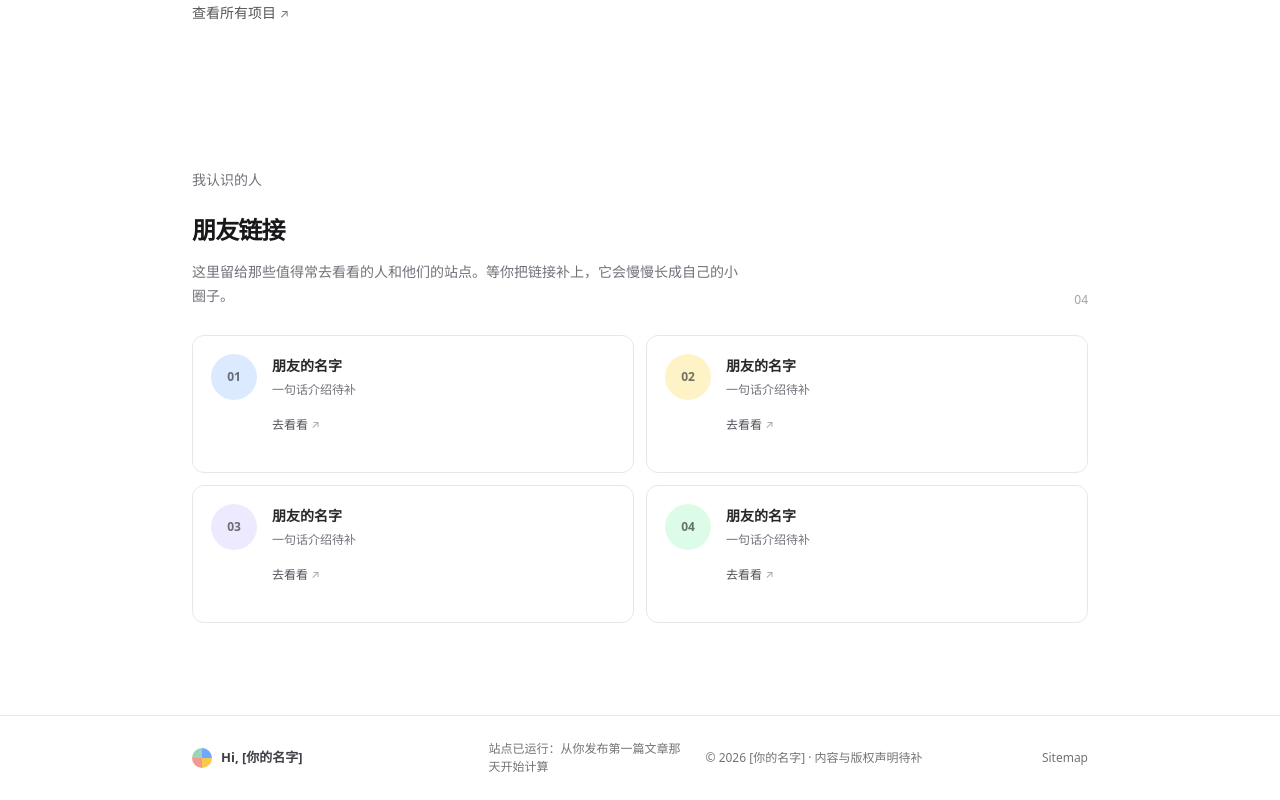
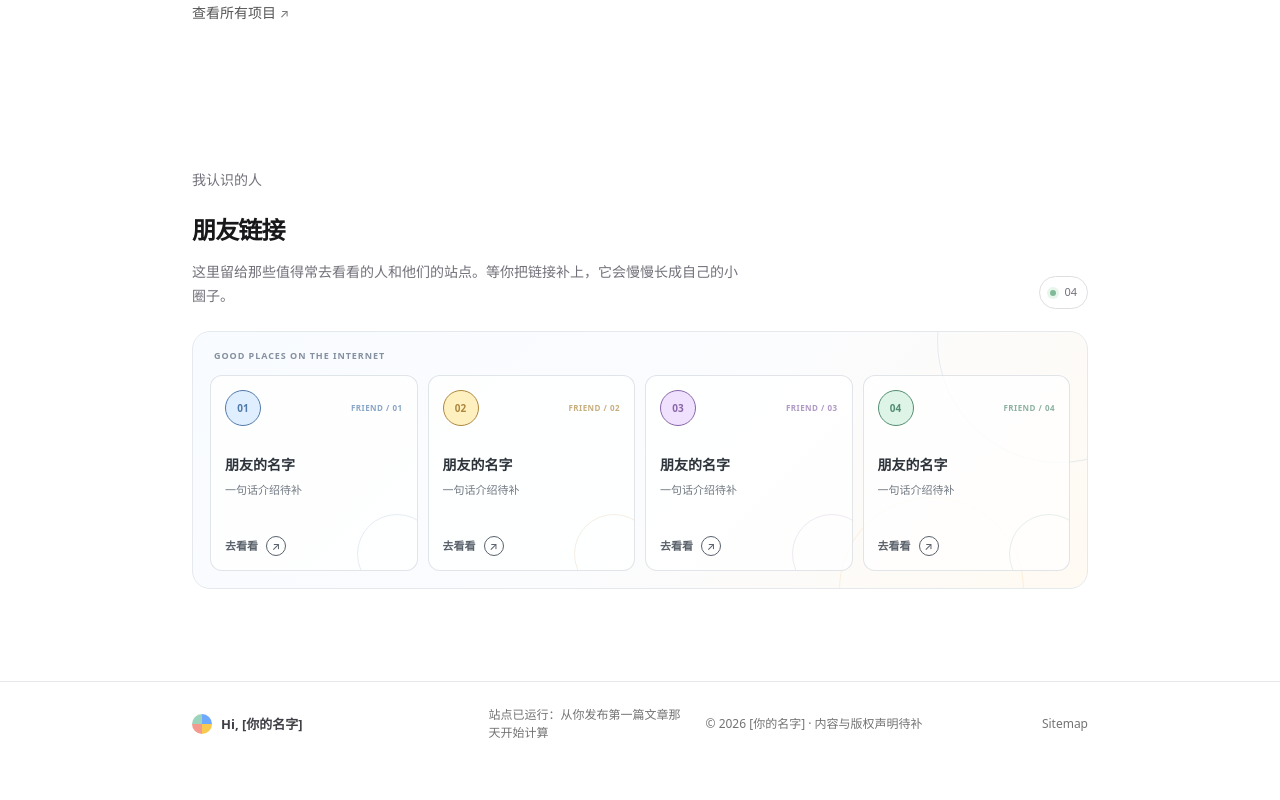
Before and after one commit to Jmmt-mingrui/Jmmt-mingrui.github.io, a Next.js app: page / in a window 1280 px wide. Shown: the part 2378-3178 px from the top of the page. After the commit the page ends 3144 px from the top, so only its background shows below. Built offline with nearby package versions, Linux system fonts and the light colour scheme.

Commit message:
Refresh friend links section design

```diff
--- a/app/globals.css
+++ b/app/globals.css
@@ -53,10 +53,14 @@ a { color: inherit; text-decoration: none; }
 .reference-project h3 { margin: 15px 0 5px; font-size: 14px; font-weight: 650; line-height: 1.4; transition: color .18s ease; }.reference-project p { margin: 0; color: #737373; font-size: 12px; line-height: 1.55; }
 
 .friend-section { padding: 0 0 92px; }.project-section .more-link { margin-bottom: 68px; }
-.friend-heading { display: flex; align-items: flex-end; justify-content: space-between; gap: 32px; margin-bottom: 26px; }.friend-heading h2 { margin: 0; color: #18181b; font-size: 24px; font-weight: 700; letter-spacing: -.035em; }.friend-heading p { max-width: 555px; margin: 12px 0 0; color: #71717a; font-size: 14px; line-height: 1.75; }.friend-count { color: #a1a1aa; font-size: 12px; font-variant-numeric: tabular-nums; }
-.friend-grid { display: grid; grid-template-columns: repeat(2, 1fr); gap: 12px; }.friend-card { display: flex; gap: 15px; min-height: 138px; padding: 18px; border: 1px solid #e5e7eb; border-radius: 12px; background: rgba(255,255,255,.58); transition: transform .2s ease, border-color .2s ease, box-shadow .2s ease; }.friend-card:hover { border-color: #bfc4cd; box-shadow: 0 9px 24px rgba(15,23,42,.055); transform: translateY(-2px); }
-.friend-avatar { display: grid; flex: 0 0 auto; width: 46px; height: 46px; place-items: center; border-radius: 50%; color: rgba(24,24,27,.6); font-size: 12px; font-weight: 700; }.friend-avatar-1 { background: #dbeafe; }.friend-avatar-2 { background: #fef3c7; }.friend-avatar-3 { background: #ede9fe; }.friend-avatar-4 { background: #dcfce7; }
-.friend-card h3 { margin: 1px 0 5px; color: #27272a; font-size: 14px; font-weight: 650; }.friend-card p { margin: 0 0 11px; color: #71717a; font-size: 12px; line-height: 1.55; }.friend-card a { color: #52525b; font-size: 12px; }.friend-card a:hover { color: #2563eb; }.friend-card a span { color: #a1a1aa; font-size: 11px; }
+.friend-heading { display: flex; align-items: flex-end; justify-content: space-between; gap: 32px; margin-bottom: 22px; }.friend-heading h2 { margin: 0; color: #18181b; font-size: 24px; font-weight: 700; letter-spacing: -.035em; }.friend-heading p { max-width: 555px; margin: 12px 0 0; color: #71717a; font-size: 14px; line-height: 1.75; }
+.friend-count { display: inline-flex; align-items: center; gap: 8px; padding: 7px 10px; border: 1px solid #dedede; border-radius: 999px; color: #71717a; background: #fff; font-size: 11px; font-variant-numeric: tabular-nums; }.friend-count i { width: 6px; height: 6px; border-radius: 50%; background: #80ba99; box-shadow: 0 0 0 3px #e7f5eb; }
+.friend-board { position: relative; overflow: hidden; padding: 17px; border: 1px solid #e6e9ec; border-radius: 18px; background: linear-gradient(135deg, #f8fbff 0%, #fbfcfe 54%, #fffaf2 100%); }.friend-board::before { position: absolute; top: -114px; right: -95px; width: 245px; height: 245px; border: 1px solid rgba(115,143,180,.16); border-radius: 50%; content: ""; }.friend-board::after { position: absolute; right: 63px; bottom: -94px; width: 185px; height: 185px; border: 1px solid rgba(239,184,90,.18); border-radius: 50%; content: ""; }
+.friend-board-label { position: relative; z-index: 1; margin: 0 0 13px 4px; color: #8590a0; font-size: 9px; font-weight: 760; letter-spacing: .105em; }
+.friend-grid { position: relative; z-index: 1; display: grid; grid-template-columns: repeat(4, 1fr); gap: 10px; }.friend-card { position: relative; display: flex; min-width: 0; min-height: 196px; flex-direction: column; justify-content: space-between; padding: 14px; overflow: hidden; border: 1px solid rgba(126,142,162,.23); border-radius: 12px; background: rgba(255,255,255,.78); transition: transform .25s ease, border-color .25s ease, box-shadow .25s ease; }.friend-card::after { position: absolute; right: -20px; bottom: -24px; width: 80px; height: 80px; border: 1px solid currentColor; border-radius: 50%; content: ""; opacity: .14; transition: transform .3s ease; }.friend-card:hover { border-color: rgba(88,111,143,.48); box-shadow: 0 10px 22px rgba(66,92,125,.11); transform: translateY(-4px); }.friend-card:hover::after { transform: scale(1.22); }
+.friend-card-1 { color: #507aa9; }.friend-card-2 { color: #ad8740; }.friend-card-3 { color: #8967a8; }.friend-card-4 { color: #538d74; }
+.friend-card-top { display: flex; align-items: center; justify-content: space-between; gap: 8px; }.friend-avatar { display: grid; flex: 0 0 auto; width: 36px; height: 36px; place-items: center; border: 1px solid currentColor; border-radius: 50%; color: currentColor; font-size: 10px; font-weight: 760; }.friend-avatar-1 { background: #e0efff; }.friend-avatar-2 { background: #fff1bf; }.friend-avatar-3 { background: #f0e1ff; }.friend-avatar-4 { background: #ddf4e7; }.friend-slot { color: currentColor; font-size: 8px; font-weight: 750; letter-spacing: .06em; opacity: .67; white-space: nowrap; }
+.friend-card-copy { position: relative; z-index: 1; }.friend-card h3 { margin: 0 0 6px; color: #2d333b; font-size: 14px; font-weight: 680; line-height: 1.35; }.friend-card p { min-height: 38px; margin: 0 0 13px; color: #717982; font-size: 11px; line-height: 1.65; }.friend-visit { display: inline-flex; align-items: center; gap: 8px; color: #59616b; font-size: 11px; font-weight: 650; transition: color .2s ease; }.friend-visit b { display: grid; width: 20px; height: 20px; place-items: center; border: 1px solid currentColor; border-radius: 50%; font-size: 11px; font-weight: 500; transition: color .2s ease, background .2s ease, transform .2s ease; }.friend-card:hover .friend-visit { color: currentColor; }.friend-card:hover .friend-visit b { color: #fff; background: currentColor; transform: rotate(11deg); }
 
 .site-footer { display: grid; grid-template-columns: 1.4fr 1fr 1.6fr auto; align-items: center; gap: 18px; padding: 24px max(27px, calc((100vw - 896px) / 2)); border-top: 1px solid var(--line); color: #737373; font-size: 12px; }.site-footer p { margin: 0; }.site-footer a:hover { color: #2563eb; }.footer-name { color: #3f3f46; font-size: 13px; }
 
@@ -90,8 +94,8 @@ html[data-theme="night"] .language-menu { border-color: #35363c; background: #20
 html[data-theme="night"] .more-link { color: #d4d4d8; } html[data-theme="night"] .avatar-stub { background: #26303c; } html[data-theme="night"] .avatar-stub-grid { opacity: .42; } html[data-theme="night"] .avatar-stub span { color: #cbd5e1; background: rgba(18,19,23,.78); }
 html[data-theme="night"] .inner-hero, html[data-theme="night"] .placeholder-list article, html[data-theme="night"] .research-board article, html[data-theme="night"] .about-prompts, html[data-theme="night"] .directory-list, html[data-theme="night"] .about-prompts p, html[data-theme="night"] .directory-list article { border-color: #35363c; }
 html[data-theme="night"] .project-placeholder, html[data-theme="night"] .rss-note, html[data-theme="night"] .project-template { color: #e4e4e7; border-color: #35363c; background: #202126; }
-html[data-theme="night"] .friend-heading h2, html[data-theme="night"] .friend-card h3 { color: #f4f4f5; } html[data-theme="night"] .friend-heading p, html[data-theme="night"] .friend-card p { color: #a1a1aa; } html[data-theme="night"] .friend-card { border-color: #35363c; background: rgba(32,33,38,.72); } html[data-theme="night"] .friend-card:hover { border-color: #55565d; box-shadow: 0 9px 24px rgba(0,0,0,.2); } html[data-theme="night"] .friend-card a { color: #d4d4d8; }
+html[data-theme="night"] .friend-heading h2, html[data-theme="night"] .friend-card h3 { color: #f4f4f5; } html[data-theme="night"] .friend-heading p, html[data-theme="night"] .friend-card p { color: #a1a1aa; } html[data-theme="night"] .friend-count { border-color: #3b3c42; color: #b9bbc2; background: #202126; } html[data-theme="night"] .friend-count i { box-shadow: 0 0 0 3px rgba(91,169,119,.16); } html[data-theme="night"] .friend-board { border-color: #383a41; background: linear-gradient(135deg, rgba(33,39,49,.88), rgba(33,34,39,.88) 54%, rgba(48,41,30,.82)); } html[data-theme="night"] .friend-board::before { border-color: rgba(139,177,224,.13); } html[data-theme="night"] .friend-board::after { border-color: rgba(238,193,100,.13); } html[data-theme="night"] .friend-board-label { color: #8f99a7; } html[data-theme="night"] .friend-card { border-color: rgba(125,139,159,.28); background: rgba(28,30,36,.75); } html[data-theme="night"] .friend-card:hover { border-color: rgba(154,181,218,.54); box-shadow: 0 9px 24px rgba(0,0,0,.25); } html[data-theme="night"] .friend-card h3 { color: #f4f4f5; } html[data-theme="night"] .friend-card p { color: #aeb1b8; } html[data-theme="night"] .friend-visit { color: #d4d4d8; }
 
 ::view-transition-old(root), ::view-transition-new(root) { animation-duration: .38s; animation-timing-function: cubic-bezier(.2,.8,.2,1); }
 @media (max-width: 700px) { .header-tools { gap: 2px; margin-left: auto; }.language-button { min-width: 46px; }.language-menu { right: 0; } }
-@media (max-width: 700px) { .friend-grid { grid-template-columns: repeat(2, 1fr); gap: 16px; }.friend-heading { display: block; }.friend-heading p { margin-bottom: 17px; }.friend-card { display: block; min-height: 160px; padding: 15px; }.friend-avatar { width: 38px; height: 38px; margin-bottom: 12px; } }
+@media (max-width: 700px) { .friend-heading { display: block; }.friend-heading p { margin-bottom: 14px; }.friend-board { padding: 12px; border-radius: 14px; }.friend-grid { grid-template-columns: repeat(2, 1fr); gap: 9px; }.friend-card { min-height: 174px; padding: 12px; }.friend-avatar { width: 32px; height: 32px; }.friend-slot { font-size: 7px; }.friend-card h3 { font-size: 13px; }.friend-card p { min-height: 34px; margin-bottom: 10px; font-size: 10px; }.friend-visit { gap: 6px; font-size: 10px; }.friend-visit b { width: 18px; height: 18px; font-size: 10px; } }
--- a/app/page.tsx
+++ b/app/page.tsx
@@ -143,19 +143,25 @@ function HomeContent() {
             <h2>{t.friends}</h2>
             <p>{t.friendsIntro}</p>
           </div>
-          <span className="friend-count" aria-label={language === "zh" ? "朋友链接占位数量" : "Friend link placeholders"}>04</span>
+          <span className="friend-count" aria-label={language === "zh" ? "朋友链接占位数量" : "Friend link placeholders"}><i aria-hidden="true" />04</span>
         </div>
-        <div className="friend-grid">
+        <div className="friend-board">
+          <p className="friend-board-label">GOOD PLACES ON THE INTERNET</p>
+          <div className="friend-grid">
           {Array.from({ length: 4 }, (_, index) => (
-            <article className="friend-card" key={index}>
-              <span className={`friend-avatar friend-avatar-${index + 1}`} aria-hidden="true">{String(index + 1).padStart(2, "0")}</span>
-              <div>
+            <article className={`friend-card friend-card-${index + 1}`} key={index}>
+              <div className="friend-card-top">
+                <span className={`friend-avatar friend-avatar-${index + 1}`} aria-hidden="true">{String(index + 1).padStart(2, "0")}</span>
+                <span className="friend-slot">FRIEND / 0{index + 1}</span>
+              </div>
+              <div className="friend-card-copy">
                 <h3>{t.friendName}</h3>
                 <p>{t.friendDescription}</p>
-                <a href="/archive#friends" onClick={playTap}>{t.visitFriend} <span aria-hidden="true">↗</span></a>
+                <a className="friend-visit" href="/archive#friends" onClick={playTap}><span>{t.visitFriend}</span> <b aria-hidden="true">↗</b></a>
               </div>
             </article>
           ))}
+          </div>
         </div>
       </section>
     </>
```
